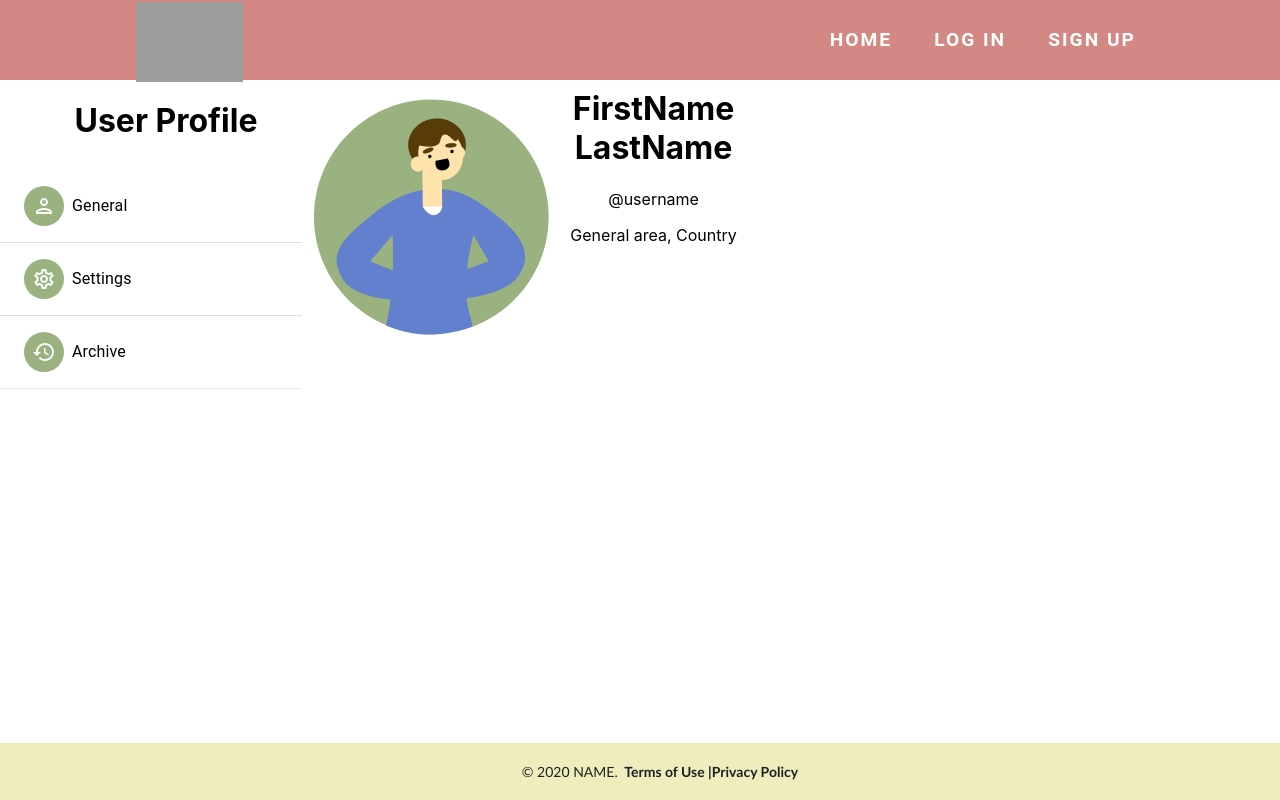
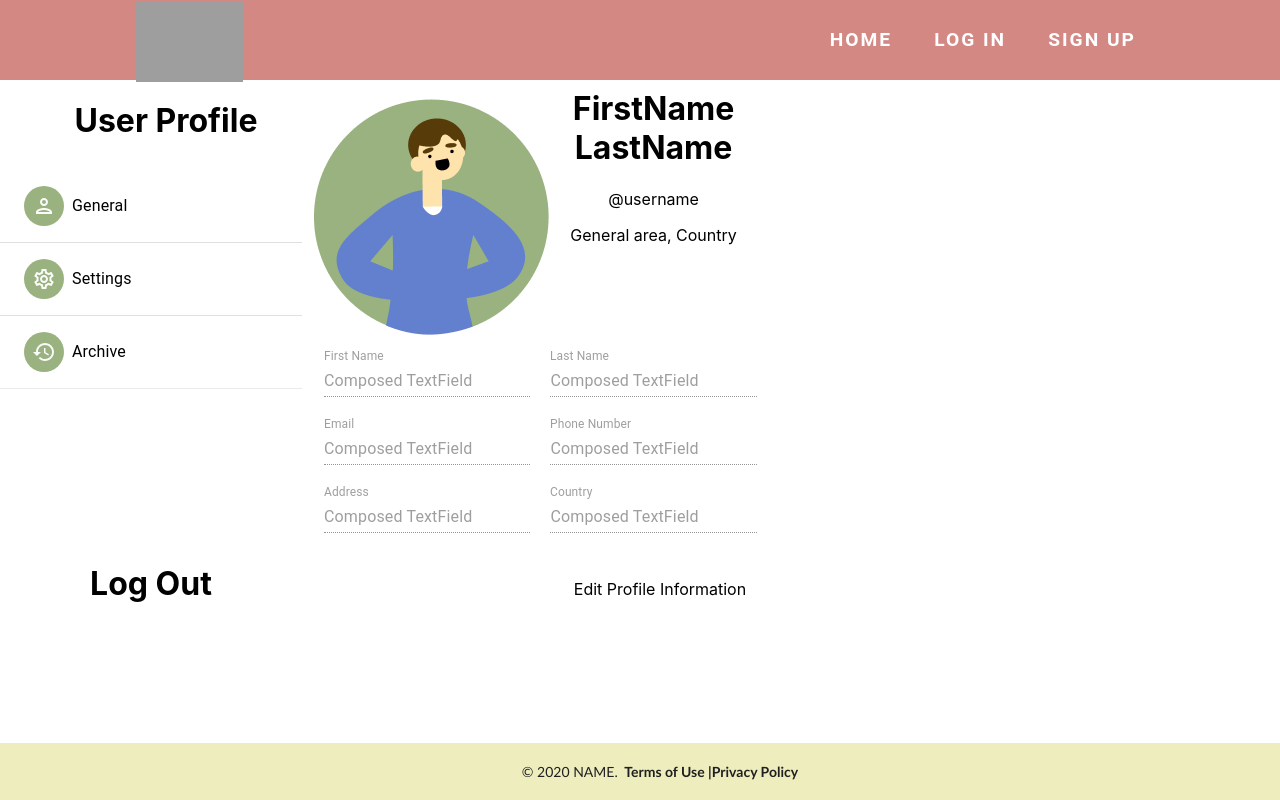
Before and after one commit to antinoni/techtogether, a React (Create React App) app in the folder client/: page /profile in a window 1280 px wide. Built offline with nearby package versions, Linux system fonts and the light colour scheme; grey boxes are pictures that could not be loaded.

Commit message:
profile updates

```diff
--- a/client/src/App.css
+++ b/client/src/App.css
@@ -13,8 +13,6 @@
   }
 }
 
-
-
 .App-link {
   color: #61dafb;
 }
@@ -28,28 +26,31 @@
   }
 }
 
-
 /*-----Footer-----*/
 
 .site-footer {
   width: 100vw;
-  font-family: 'Calibri', sans-serif;
+  font-family: "Calibri", sans-serif;
   font-size: 14px;
   color: #202020;
   padding: 20px;
-  background-color: #EEEDBE;
-  bottom:0;
-  position:fixed;
+  background-color: #eeedbe;
+  bottom: 0;
+  position: fixed;
 }
 
-  .site-footer a {
-    color: #202020;
-    text-decoration: none; }
+.site-footer a {
+  color: #202020;
+  text-decoration: none;
+}
 
-    .site-footer a:hover, .site-footer a:active {
-      color: #768696; }
+.site-footer a:hover,
+.site-footer a:active {
+  color: #768696;
+}
 
 .site-footer-inner {
   position: relative;
   padding-top: 40px;
-  padding-bottom: 40px; }
+  padding-bottom: 40px;
+}
--- a/client/src/components/ProfileComponent.js
+++ b/client/src/components/ProfileComponent.js
@@ -11,11 +11,15 @@ import SettingsOutlinedIcon from "@material-ui/icons/SettingsOutlined";
 import RestoreIcon from "@material-ui/icons/Restore";
 import Grid from "@material-ui/core/Grid";
 import profilePic from "../assets/profilePic.png";
+import FormControl from "@material-ui/core/FormControl";
+import Input from "@material-ui/core/Input";
+import InputLabel from "@material-ui/core/InputLabel";
 
 const useStyles = makeStyles((theme) => ({
   root: {
     height: "100vh",
   },
+
   paper: {
     marginTop: theme.spacing(8, 4),
     display: "flex",
@@ -46,8 +50,24 @@ const useStyles = makeStyles((theme) => ({
   },
 }));
 
-function Profile() {
+export default function Profile() {
+  const [firstname, setFirstName] = React.useState("Composed TextField");
+  const [lastname, setLastName] = React.useState("Composed TextField");
+  const [email, setEmail] = React.useState("Composed TextField");
+  const [number, setNumber] = React.useState("Composed TextField");
+  const [address, setAddress] = React.useState("Composed TextField");
+  const [country, setCountry] = React.useState("Composed TextField");
+
   const classes = useStyles();
+
+  const handleChange = (event) => {
+    setFirstName(event.target.value);
+    setLastName(event.target.value);
+    setEmail(event.target.value);
+    setNumber(event.target.value);
+    setAddress(event.target.value);
+    setCountry(event.target.value);
+  };
   return (
     <div>
       <div className="nav-pro">
@@ -97,11 +117,71 @@ function Profile() {
               <p>@username</p>
               <p>General area, Country</p>
             </Grid>
+            <Grid item xs={6} sm={5}>
+              <FormControl style={{ margin: "10px" }} disabled>
+                <InputLabel htmlFor="component-disabled">First Name</InputLabel>
+                <Input
+                  id="component-disabled"
+                  value={firstname}
+                  onChange={handleChange}
+                />
+              </FormControl>
+              <FormControl style={{ margin: "10px" }} disabled>
+                <InputLabel htmlFor="component-disabled">Email</InputLabel>
+                <Input
+                  id="component-disabled"
+                  value={email}
+                  onChange={handleChange}
+                />
+              </FormControl>
+              <FormControl style={{ margin: "10px" }} disabled>
+                <InputLabel htmlFor="component-disabled">Address</InputLabel>
+                <Input
+                  id="component-disabled"
+                  value={address}
+                  onChange={handleChange}
+                />
+              </FormControl>
+            </Grid>
+            <Grid item xs={6} sm={5}>
+              <FormControl style={{ margin: "10px" }} disabled>
+                <InputLabel htmlFor="component-disabled">Last Name</InputLabel>
+                <Input
+                  id="component-disabled"
+                  value={lastname}
+                  onChange={handleChange}
+                />
+              </FormControl>
+              <FormControl style={{ margin: "10px" }} disabled>
+                <InputLabel htmlFor="component-disabled">
+                  Phone Number
+                </InputLabel>
+                <Input
+                  id="component-disabled"
+                  value={number}
+                  onChange={handleChange}
+                />
+              </FormControl>
+              <FormControl style={{ margin: "10px" }} disabled>
+                <InputLabel htmlFor="component-disabled">Country</InputLabel>
+                <Input
+                  id="component-disabled"
+                  value={country}
+                  onChange={handleChange}
+                />
+              </FormControl>
+            </Grid>
+          </Grid>
+        </Grid>
+        <Grid container spacing={3} direction={"row"}>
+          <Grid item xs={3} sm={3}>
+            <h1>Log Out</h1>
+          </Grid>
+          <Grid style={{ margin: "20px" }} item xs={12} sm={6}>
+            <p>Edit Profile Information</p>
           </Grid>
         </Grid>
       </div>
     </div>
   );
 }
-
-export default Profile;
```
